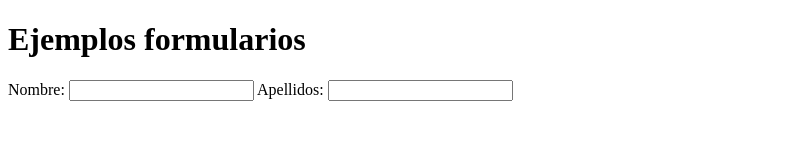
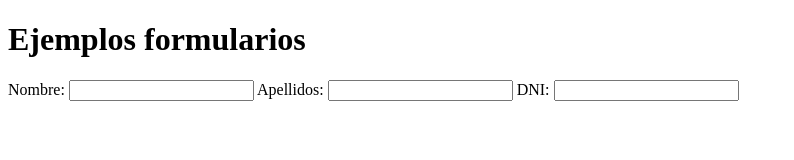
Before and after one commit to agomezve/Formularios, a plain HTML site: page index.html in a window 1280 px wide. Shown: the whole page, without its empty margins (0-794 px from the left). Drawn offline with Linux system fonts and the light colour scheme.

Commit message:
version.1

```diff
--- a/index.html
+++ b/index.html
@@ -19,6 +19,8 @@
     <input id="nombre" type="text" />
     <label for="apellidos">Apellidos:</label>
     <input id="apellidos" type="text" />
+    <label for="dni">DNI:</label>
+    <input id="dni" type="text" />
     </form>
 </main>
 </body>
```
